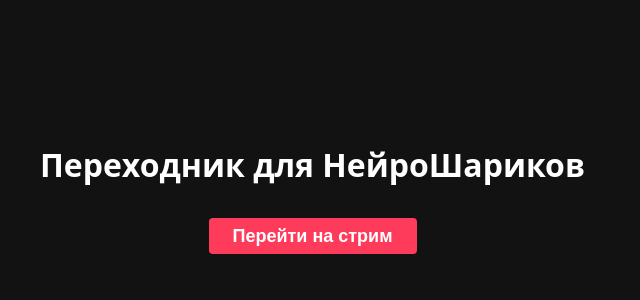
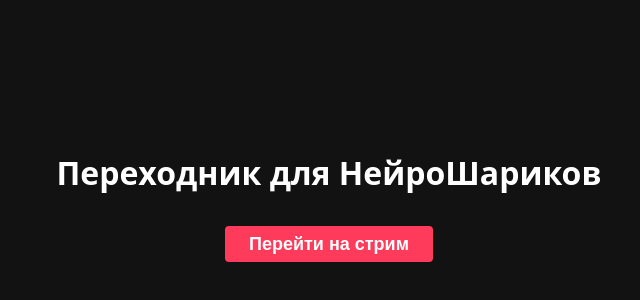
Before and after one commit to gohoski/smeshai-redirect, a plain HTML site: page index.html in a window 1280 px wide. Shown: the part 204-504 px from the top of the page, without its empty margins (311-951 px from the left). Drawn offline with Linux system fonts and the light colour scheme.

Commit message:
Update index.html

```diff
--- a/index.html
+++ b/index.html
@@ -6,6 +6,15 @@
     <meta name="viewport" content="width=device-width, initial-scale=1.0">
     <title>НейроШарики &#x1F916;</title>
     <style>
+        html, body, .activity {
+            height: 100%;
+        }
+        .activity {
+            display: flex;
+            align-items: center;
+            justify-content: center;
+        }
+
         body {
             background-color: #121212;
             color: #ffffff;
@@ -36,12 +45,6 @@
 
         .button:active {
             background-color: #e22349;
-        }
-
-        .activity {
-            width: calc(100vw - 33px);
-            height: calc(100vh - 17px);
-            /*margin: 16px;*/
         }
 
         h2,
```
